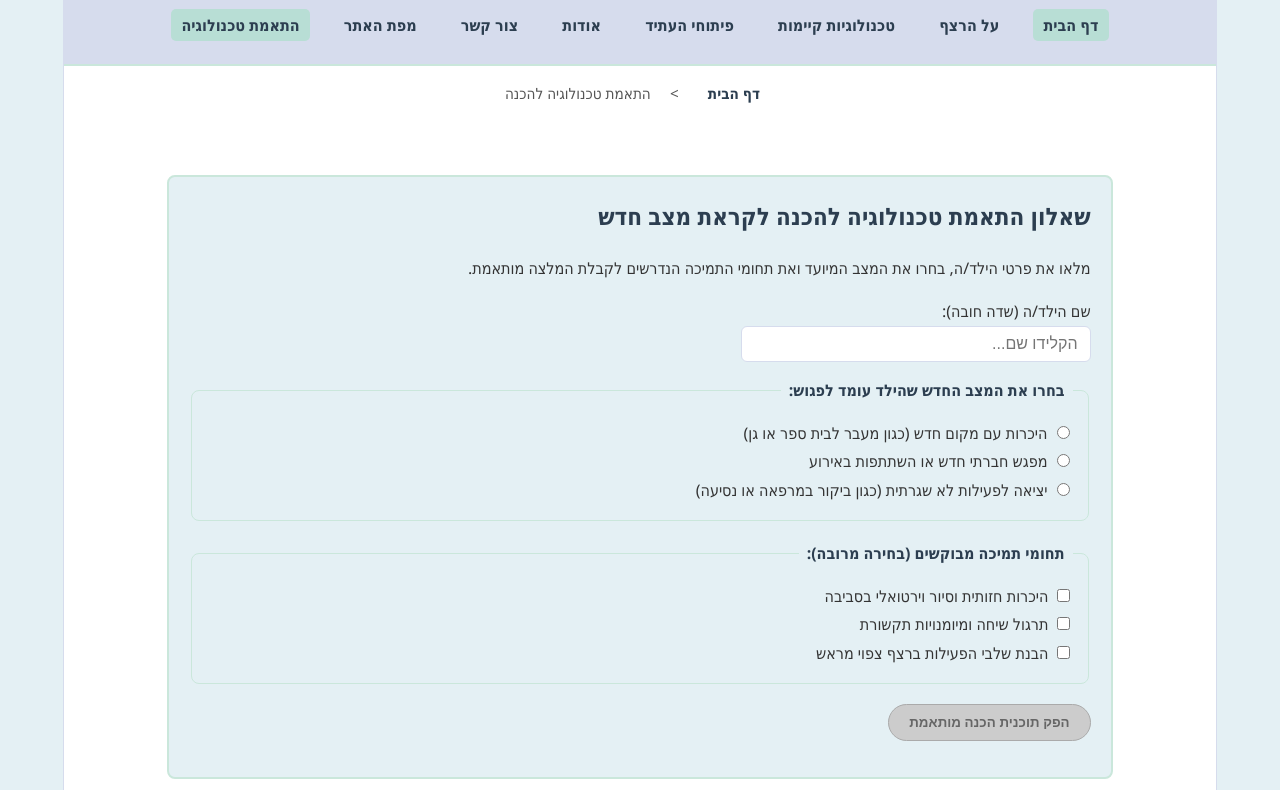
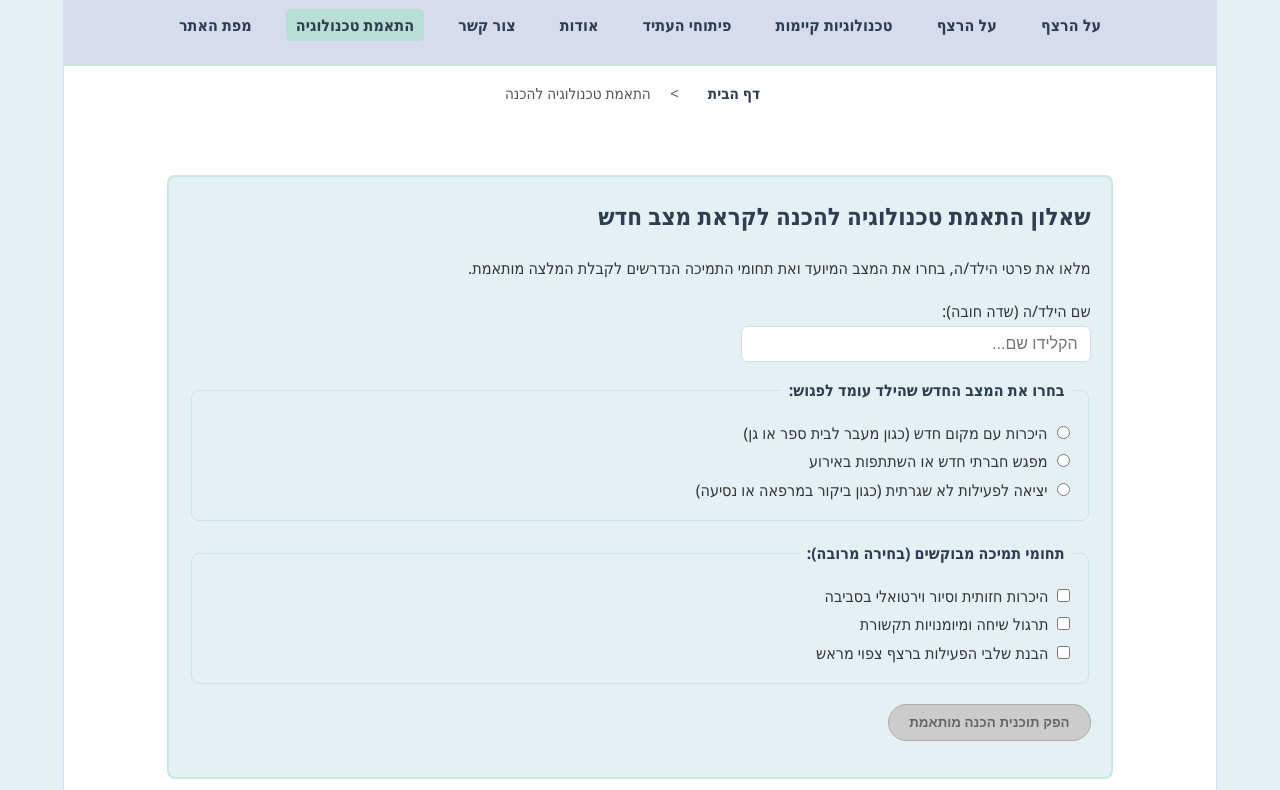
Before and after one commit to Nikolp-HIT/Website_WithJava, a plain HTML site: page tech-prep.html in a window 1280 px wide. Shown: the part 205-995 px from the top of the page. Drawn offline with Linux system fonts and the light colour scheme; files whose address does not match are found by name.

Commit message:
Add files via upload

```diff
--- a/tech-prep.html
+++ b/tech-prep.html
@@ -24,14 +24,14 @@
         <h1>טכנולוגיה מחברת</h1>
         <nav aria-label="ניווט ראשי">
             <ul class="nav-links">
-                <li><a href="index.html" class="active">דף הבית</a></li>
+                <li><a href="index.html">על הרצף</a></li>
                 <li><a href="about_autism.html">על הרצף</a></li>
                 <li><a href="existing-tech.html">טכנולוגיות קיימות</a></li>
                 <li><a href="future-tech.html">פיתוחי העתיד</a></li>
                 <li><a href="about.html">אודות</a></li>
                 <li><a href="contactUs.html">צור קשר</a></li>
+                <li><a href="tech-prep.html" class="active">התאמת טכנולוגיה</a></li>
                 <li><a href="siteMap.html">מפת האתר</a></li>
-                <li><a href="tech-prep.html" class="active">התאמת טכנולוגיה</a></li>
             </ul>
         </nav>
     </header>
```
Also changed, not shown: contactUs.html (+1 -1 lines).
